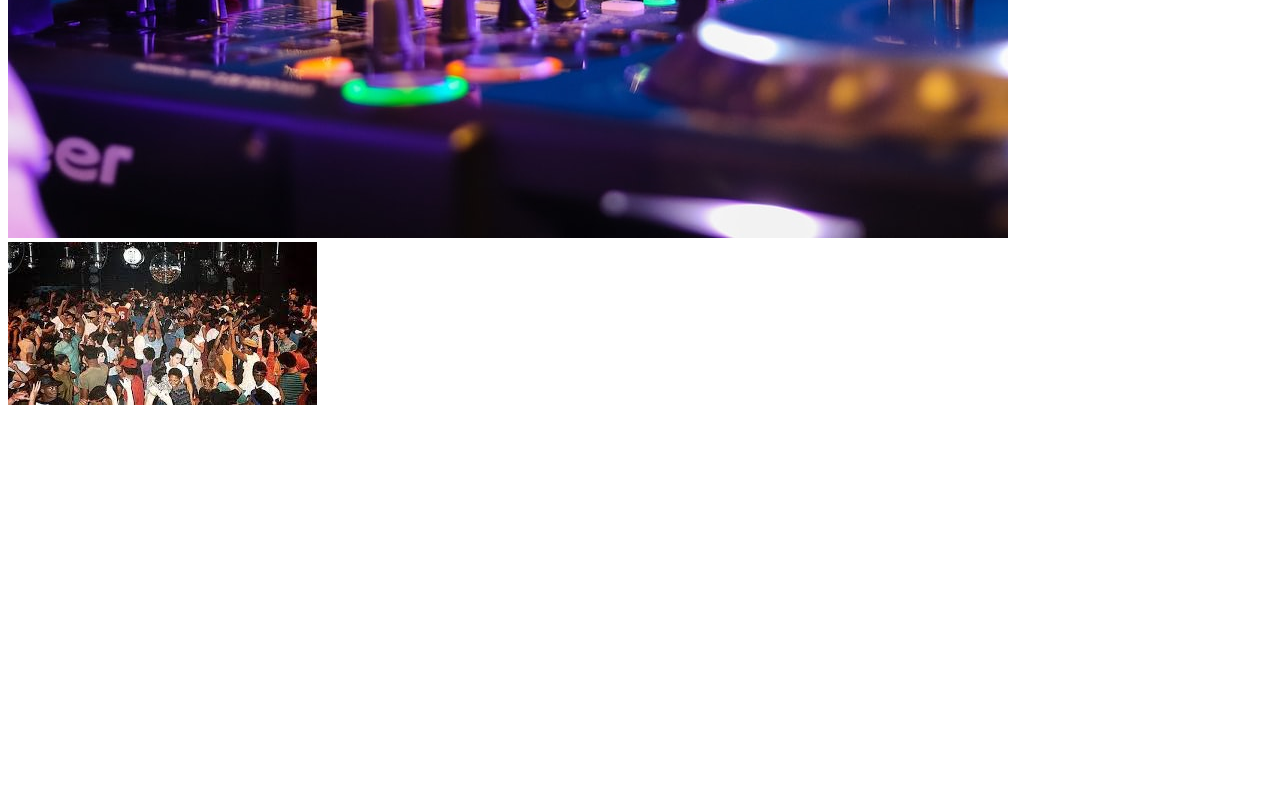
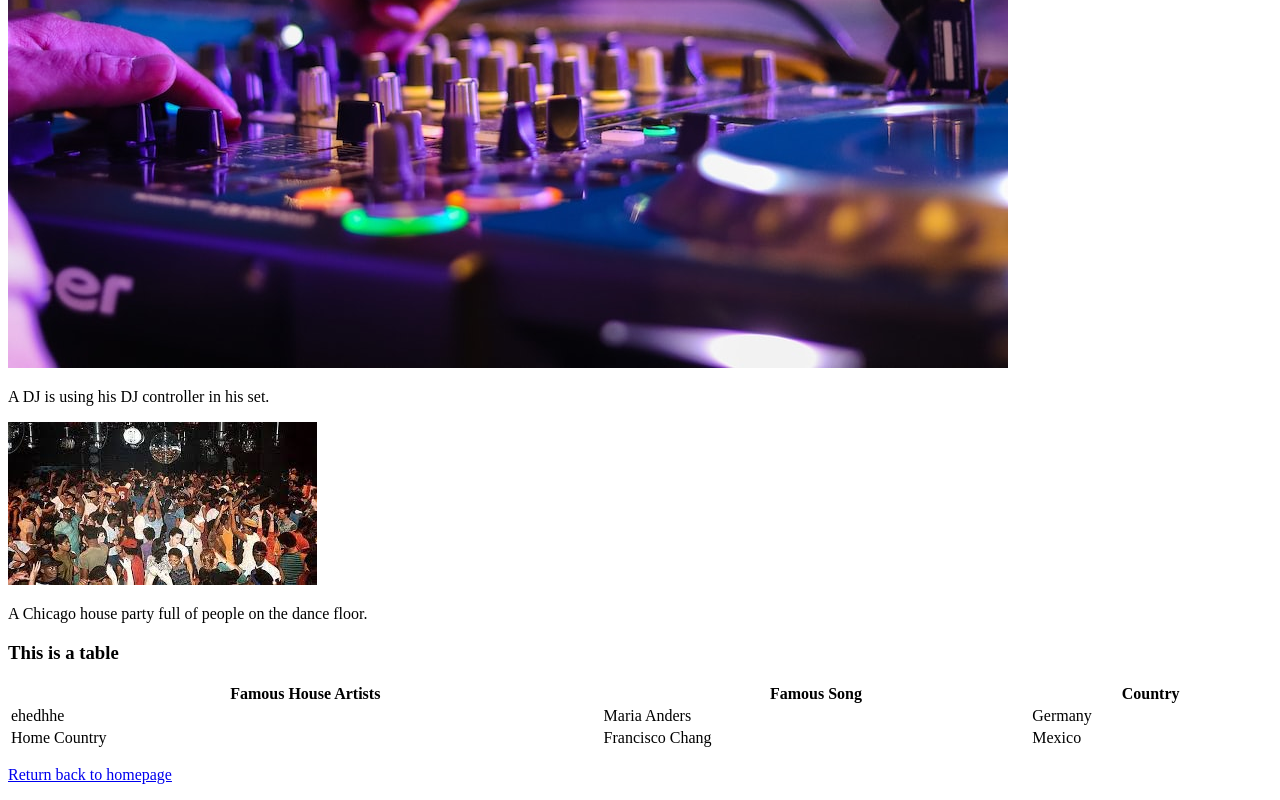
Before and after one commit to George-Sucuzhanay/SampleWebsite-WebDev, a plain HTML site: page house.html in a window 1280 px wide. Shown: the part 698-1498 px from the top of the page. Before the commit the page ends 1115 px from the top, so only its background shows below. Drawn offline with Linux system fonts and the light colour scheme.

Commit message:
added a table and captions and a link to honepage

```diff
--- a/house.html
+++ b/house.html
@@ -20,14 +20,40 @@
     </div>
   </div>
 
+  <h1> This is House Music!</h1>
   <img src="house music pic 2.jpeg">
+  <p>A crowd is riled up and ready to jump to the drop of the song the DJ is playing.</p>
 
 
   <img src="house music picture.jpeg">
+  <p>A DJ is using his DJ controller in his set.</p>
 
 
   <img src="music house.jpeg">
+  <p>A Chicago house party full of people on the dance floor.</p>
 
+
+  <h3>This is a table</h3>
+
+  <table style="width:100%">
+    <tr>
+      <th>Famous House Artists</th>
+      <th>Famous Song</th>
+      <th>Country</th>
+    </tr>
+    <tr>
+      <td>ehedhhe</td>
+      <td>Maria Anders</td>
+      <td>Germany</td>
+    </tr>
+    <tr>
+      <td>Home Country</td>
+      <td>Francisco Chang</td>
+      <td>Mexico</td>
+    </tr>
+  </table>
+
+  <p><a href="index.html" class="logo">Return back to homepage</a></p>
 
 
 
```
